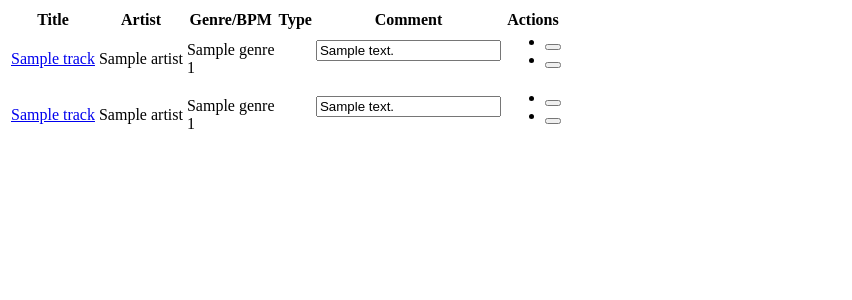
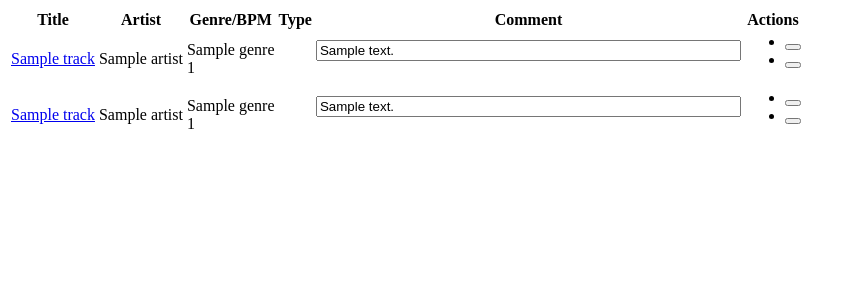
Before and after one commit to rubicontext/rubitrack, a Django app: page /track/get_more_transition_block/ in a window 1280 px wide. Shown: the top 300 px of the page, without its empty margins (0-852 px from the left). Run offline with Django 3.2, Linux system fonts and the light colour scheme; tables that the repository leaves empty hold one stand-in row (values such as "Sample post"); some libraries are stand-ins or nearby versions.

```diff
--- a/rubitrack/track/templates/track/currently_playing.html
+++ b/rubitrack/track/templates/track/currently_playing.html
@@ -104,9 +104,9 @@
 
             <ul class="list-inline m-0">
                <li class="list-inline-item">
-                  <button class="btn btn-success btn-sm rounded-0" type="button" data-toggle="tooltip" data-placement="top" title="Edit"><i class="fa fa-edit"></i></button>
-              </li>
-
+                <a href="{% url 'admin:track_customtracktransition_change' currentTrack.id %}" target="_blank">
+                    <button class="btn btn-success btn-sm rounded-0" type="button" data-toggle="tooltip" data-placement="top" title="Edit"><i class="fa fa-edit"></i></button>
+              </a>
               <li class="list-inline-item">
                 <a class="remove-btn btn-small" href="#" onclick="return false;">
                   <button class="btn btn-danger btn-sm rounded-0 deleteTransition"
--- a/rubitrack/track/templates/track/get_more_transition_block.html
+++ b/rubitrack/track/templates/track/get_more_transition_block.html
@@ -1,4 +1,4 @@
- <table id="transitionsAllTable" class="table table-striped table-condensed">
+<table id="transitionsAllTable" class="table table-striped table-condensed">
             <tr>
              <th>Title</th>
              <th>Artist</th>
@@ -18,16 +18,16 @@
             <td><i class="fa fa-fast-backward"></i></td>
              <td>
 
-              <input type="text" class="commentTransitionInput"
+              <input type="text" class="commentTransitionInput" size="50"
               value="{{ currentTransition.comment }}" transitionId="{{currentTransition.id}}"><br><br>
              </td>
              <td>
 
             <ul class="list-inline m-0">
                <li class="list-inline-item">
-                  <button class="btn btn-success btn-sm rounded-0" type="button" data-toggle="tooltip" data-placement="top" title="Edit"><i class="fa fa-edit"></i></button>
-              </li>
-
+                <a href="{% url 'admin:track_customtracktransition_change' currentTrack.id %}" target="_blank">
+                    <button class="btn btn-success btn-sm rounded-0" type="button" data-toggle="tooltip" data-placement="top" title="Edit"><i class="fa fa-edit"></i></button>
+              </a>
               <li class="list-inline-item">
                 <a class="remove-btn btn-small" href="#" onclick="return false;">
                   <button class="btn btn-danger btn-sm rounded-0 deleteTransition"
@@ -42,17 +42,17 @@
 
         {% for currentTransition in transitionsAfter %}
             <tr>
-             <td><a href="{% url 'admin:track_track_change' currentTransition.track_source.id %}">
+              <td><a href="{% url 'admin:track_track_change' currentTransition.track_source.id %}">
                   {{ currentTransition.track_destination.title|slice:":20" }}
               </a></td>
              <td>{{ currentTransition.track_destination.artist.name }}</td>
              <td>{{ currentTransition.track_destination.genre.name }}<br>
                   {{ currentTransition.track_destination.bpm|floatformat}}
               </td>
-            <td><i class="fa fa-play"></i></td>
+            <td><i class="fa fa-forward"></i></td>
              <td>
 
-              <input type="text" class="commentTransitionInput"
+              <input type="text" class="commentTransitionInput" size="50"
               value="{{ currentTransition.comment }}" transitionId="{{currentTransition.id}}"><br><br>
              </td>
              <td>
```
